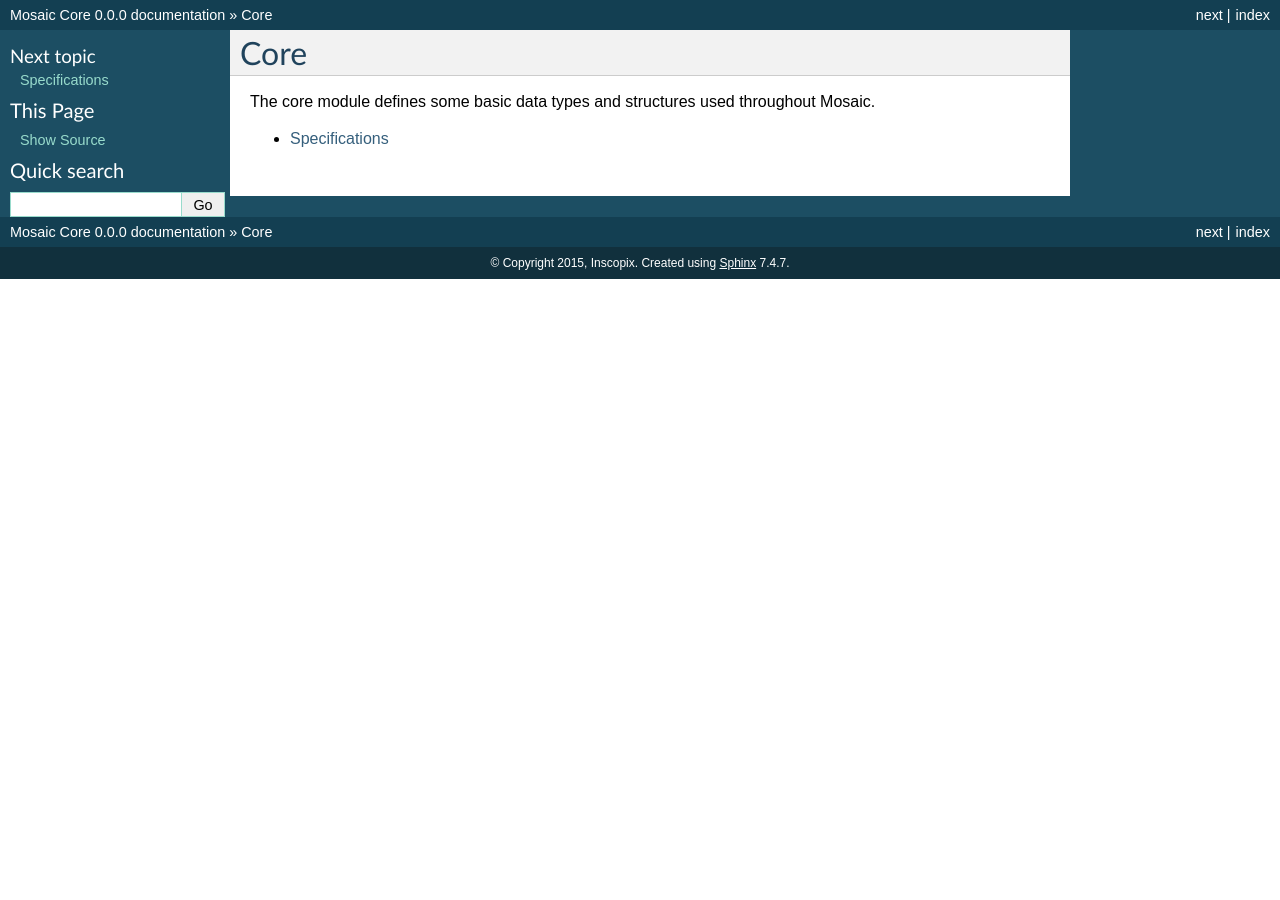
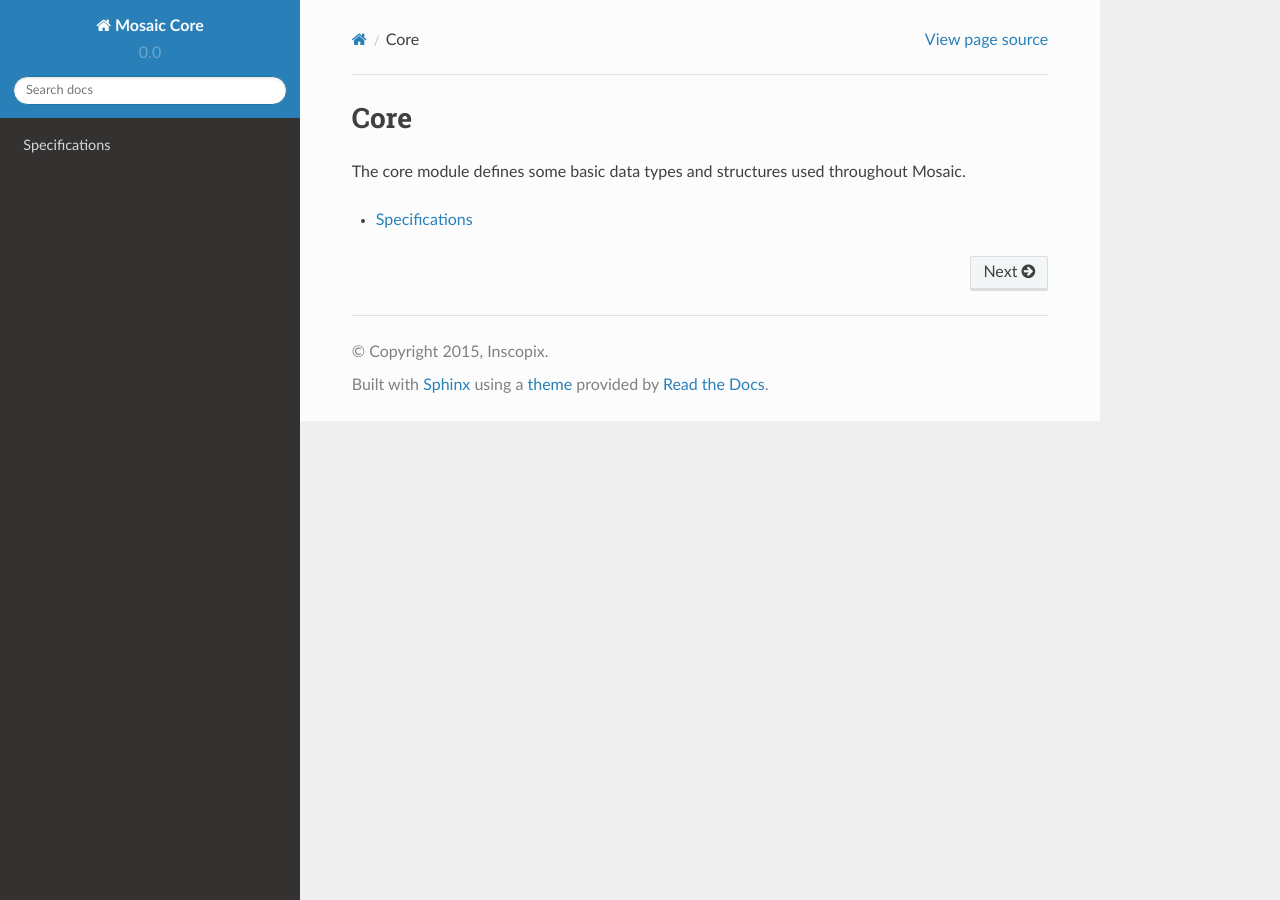
Before and after one commit to inscopix/isxcore, a Sphinx documentation site: the page built from doc/source/index.rst, in a window 1280 px wide. Built offline with Sphinx 7.4.7 and the Read the Docs theme 2.0.0, drawn with Linux system fonts in a browser that asks for light colours.

Commit message:
Set RTD theme for all doc

```diff
--- a/doc/source/conf.py
+++ b/doc/source/conf.py
@@ -103,6 +103,11 @@ pygments_style = 'sphinx'
 # The theme to use for HTML and HTML Help pages.  See the documentation for
 # a list of builtin themes.
 html_theme = 'default'
+
+# Use the RTD theme instead
+import sphinx_rtd_theme
+html_theme = 'sphinx_rtd_theme'
+html_theme_path = [sphinx_rtd_theme.get_html_theme_path()]
 
 # Theme options are theme-specific and customize the look and feel of a theme
 # further.  For a list of options available for each theme, see the
```
